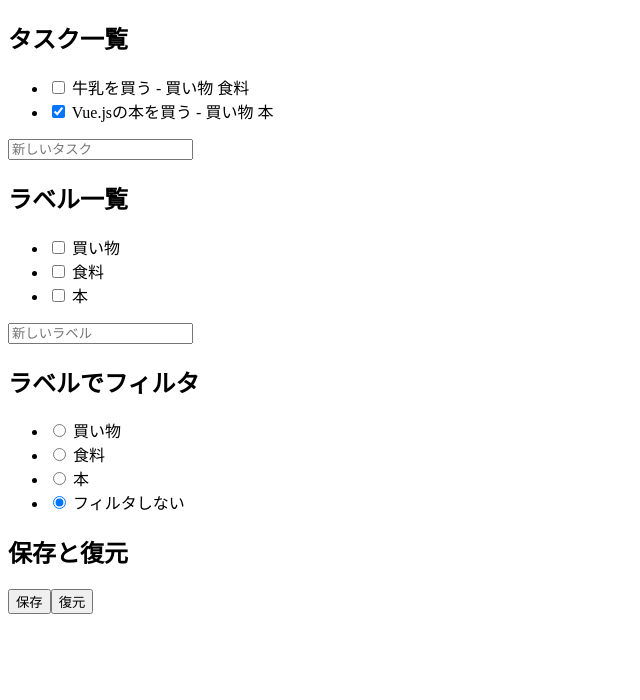
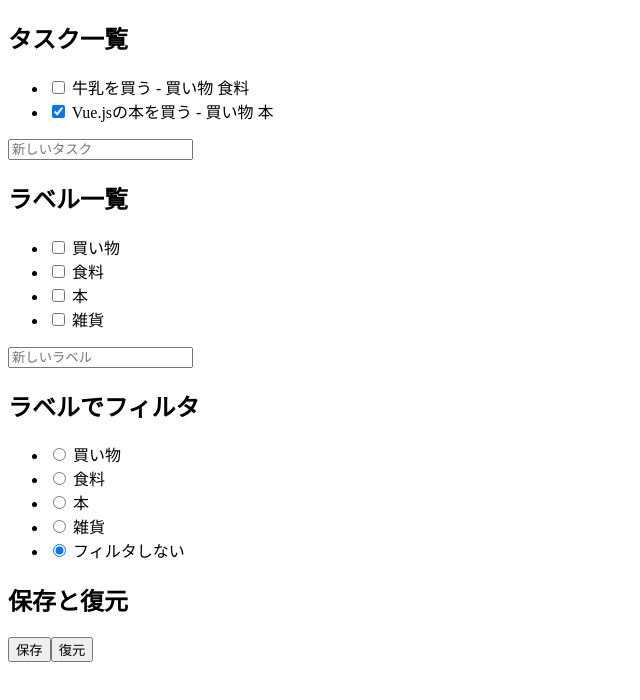
Before and after one commit to Yukikoz23/TaskApp, a Vue app: page / in a window 1280 px wide. Shown: the top 700 px of the page, without its empty margins (0-640 px from the left). Built offline with nearby package versions, Linux system fonts and the light colour scheme.

Commit message:
add new label

```diff
--- a/src/store.js
+++ b/src/store.js
@@ -31,10 +31,14 @@ const store = new Vuex.Store({
       {
         id: 3,
         text: '本'
-      }
+      },
+      {
+        id: 4,
+        text: '雑貨'
+      },
     ],
     nextTaskId: 3,
-    nextLabelId: 4,
+    nextLabelId: 5,
     //選択されているラベルid
     filter: null
   },
```
